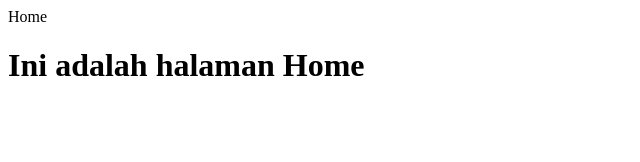
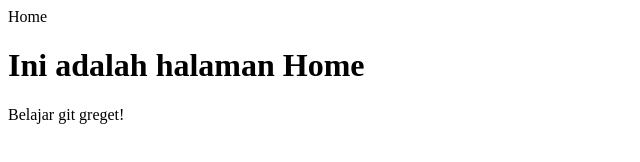
Before and after one commit to edc1309/belajar-git, a plain HTML site: page index.html in a window 1280 px wide. Shown: the whole page, without its empty margins (0-640 px from the left). Drawn offline with Linux system fonts and the light colour scheme.

Commit message:
Belajar git greget

```diff
--- a/index.html
+++ b/index.html
@@ -5,5 +5,6 @@
 	</head>
 	<body>
 		<h1>Ini adalah halaman Home</h1>
+		<p>Belajar git greget!</p>
 	</body>
 </html>
```
